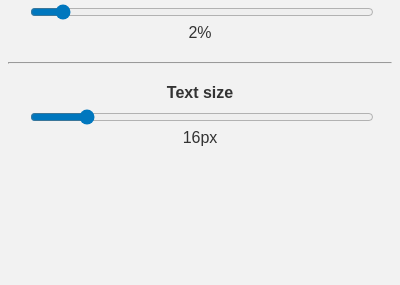
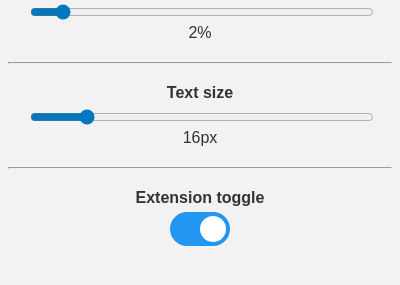
Before and after one commit to FrodeMog/VolumeScrollAnywhere, a browser extension: page popup.html in a window 400 px wide. Shown: the part 85-370 px from the top of the page. Drawn offline with Linux system fonts and the light colour scheme.

Commit message:
toggle button, missing logic

```diff
--- a/popup.html
+++ b/popup.html
@@ -26,6 +26,16 @@
             <span id="textSizeValue">16px</span>
         </div>
     </form>
+    <hr>
+    <form>
+        <div style="text-align:center;">
+            <label for="extensionToggle">Extension toggle</label>
+            <label class="switch">
+                <input type="checkbox" id="extensionToggle" name="extensionToggle" value="true" onchange="updateToggle(this.id, this.checked)">
+                <span class="slider round"></span>
+            </label>
+        </div>
+    </form>
     <script src="popup.js"></script>
 </body>
 
--- a/popup.js
+++ b/popup.js
@@ -8,40 +8,50 @@ function updateValue(key, newValue) {
 
     // Update the value in the UI
     var valueElement = document.getElementById(`${key}Value`);
+    if (valueElement) {
         if (key === "increment") {
             var percentageValue = (newValue * 100).toFixed(0) + "%";
             valueElement.innerText = percentageValue;
         } else if (key === "textSize") {
             valueElement.innerText = newValue + "px";
+        } else if (key === "extensionToggle") {
+            valueElement.innerText = newValue ? "Enabled" : "Disabled";
         } else {
             valueElement.innerText = newValue;
+        }
     }
 }
 
 function saveOptions() {
     var increment = document.getElementById("increment").value;
     var textSize = document.getElementById("textSize").value;
+    var extensionToggle = document.getElementById("extensionToggle").checked;
     updateValue("increment", increment);
     updateValue("textSize", textSize);
+    updateValue("extensionToggle", extensionToggle);
 }
 
 function restoreOptions() {
     function setCurrentChoice(result) {
         let currentIncrement = result.increment || "0.02";
         let currentTextSize = result.textSize || "16";
+        let currentExtensionToggle = result.extensionToggle === undefined ? true : result.extensionToggle;
         document.getElementById("increment").value = currentIncrement;
         document.getElementById("textSize").value = currentTextSize;
+        document.getElementById("extensionToggle").checked = currentExtensionToggle;
         updateValue("increment", currentIncrement);
         updateValue("textSize", currentTextSize);
+        updateValue("extensionToggle", currentExtensionToggle);
     }
 
     function onError(error) {
         console.log(`Error: ${error}`);
     }
 
-    let getting = browser.storage.local.get(["increment", "textSize"]).then(setCurrentChoice).catch(onError);
+    let getting = browser.storage.local.get(["increment", "textSize", "extensionToggle"]).then(setCurrentChoice).catch(onError);
 }
 
 document.addEventListener("DOMContentLoaded", restoreOptions);
 document.getElementById("increment").addEventListener("input", saveOptions);
 document.getElementById("textSize").addEventListener("input", saveOptions);
+document.getElementById("extensionToggle").addEventListener("input", saveOptions);
--- a/styles.css
+++ b/styles.css
@@ -45,3 +45,62 @@ button {
 button:hover {
     background-color: #005fa3;
 }
+
+ /* The switch - the box around the slider */
+ .switch {
+        position: relative;
+        display: inline-block;
+        width: 60px;
+        height: 34px;
+    }
+
+    /* Hide default HTML checkbox */
+    .switch input {
+        opacity: 0;
+        width: 0;
+        height: 0;
+    }
+
+    /* The slider */
+    .slider {
+        position: absolute;
+        cursor: pointer;
+        top: 0;
+        left: 0;
+        right: 0;
+        bottom: 0;
+        background-color: #ccc;
+    }
+
+    .slider:before {
+        position: absolute;
+        content: "";
+        height: 26px;
+        width: 26px;
+        left: 4px;
+        bottom: 4px;
+        background-color: white;
+    }
+
+    input:checked + .slider {
+        background-color: #2196F3;
+    }
+
+    input:focus + .slider {
+        box-shadow: 0 0 1px #2196F3;
+    }
+
+    input:checked + .slider:before {
+        -webkit-transform: translateX(26px);
+        -ms-transform: translateX(26px);
+        transform: translateX(26px);
+    }
+
+    /* Rounded sliders */
+    .slider.round {
+        border-radius: 34px;
+    }
+
+    .slider.round:before {
+        border-radius: 50%;
+    }
```
Lines whose indentation alone changed are shown as unchanged.
